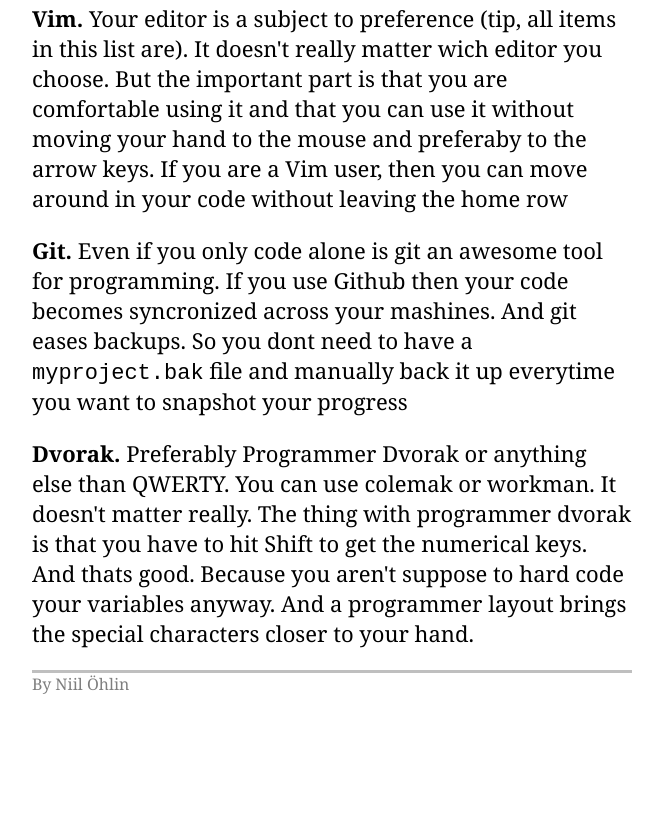
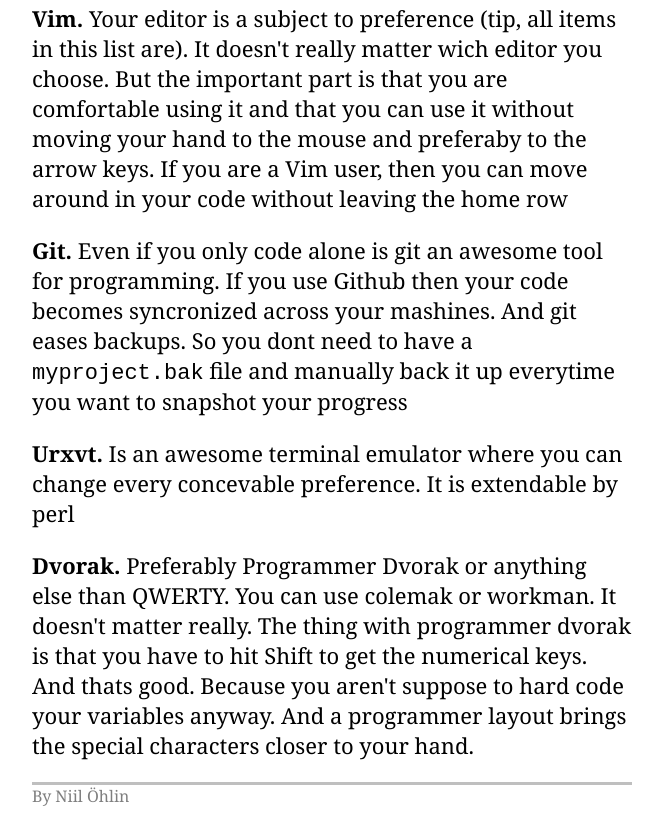
Before and after one commit to niilohlin/webproject, a plain HTML site: page day6/index.html in a window 1280 px wide. Shown: the part 806-1629 px from the top of the page, without its empty margins (308-971 px from the left). Before the commit the page ends 1517 px from the top, so only its background shows below. Drawn offline with Linux system fonts and the light colour scheme.

Commit message:
add small entry

```diff
--- a/day6/index.html
+++ b/day6/index.html
@@ -65,6 +65,9 @@
       <tt>myproject.bak</tt> file and manually back it up everytime you want to
       snapshot your progress</p>
 
+      <p><b>Urxvt.</b> Is an awesome terminal emulator where you can change
+      every concevable preference. It is extendable by perl</p>
+
       <p><b>Dvorak.</b> Preferably Programmer Dvorak or anything else than
       QWERTY. You can use colemak or workman. It doesn't matter really.
       The thing with programmer dvorak is that you have to  hit Shift to get
```
